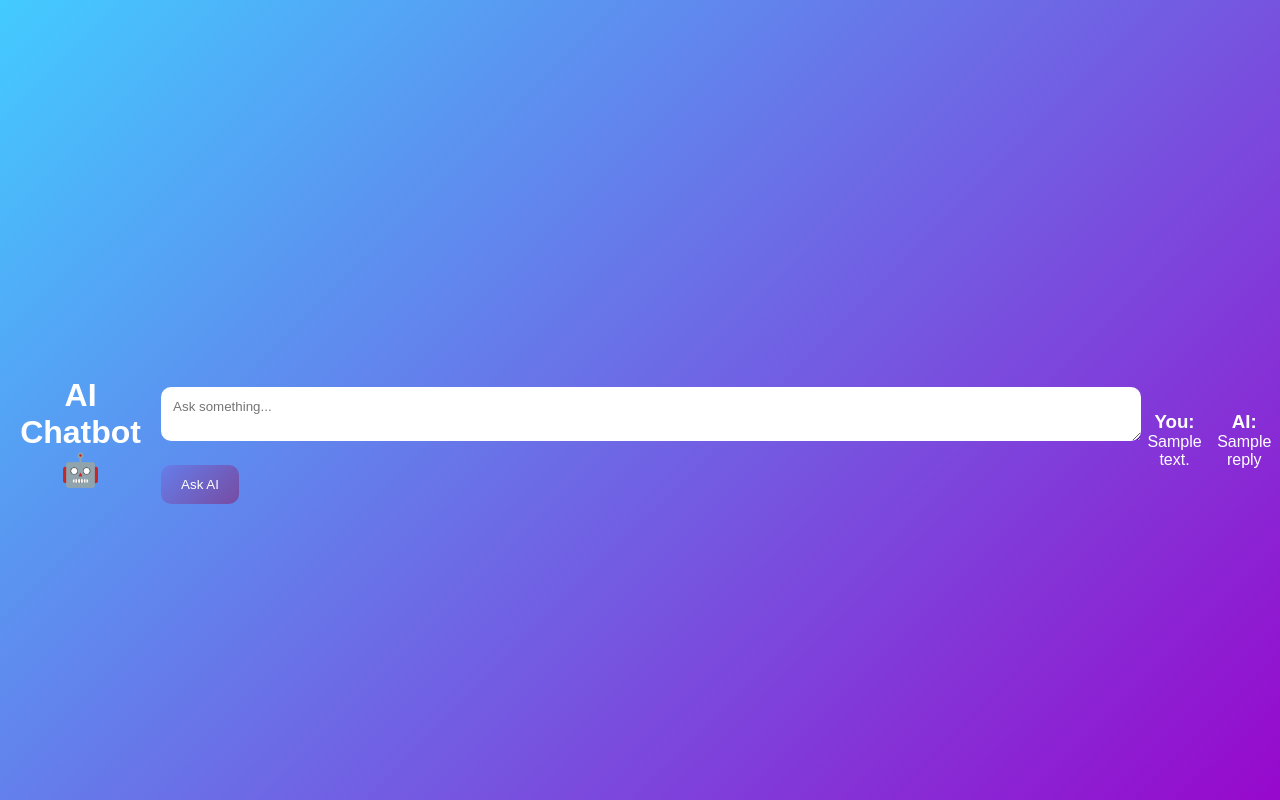
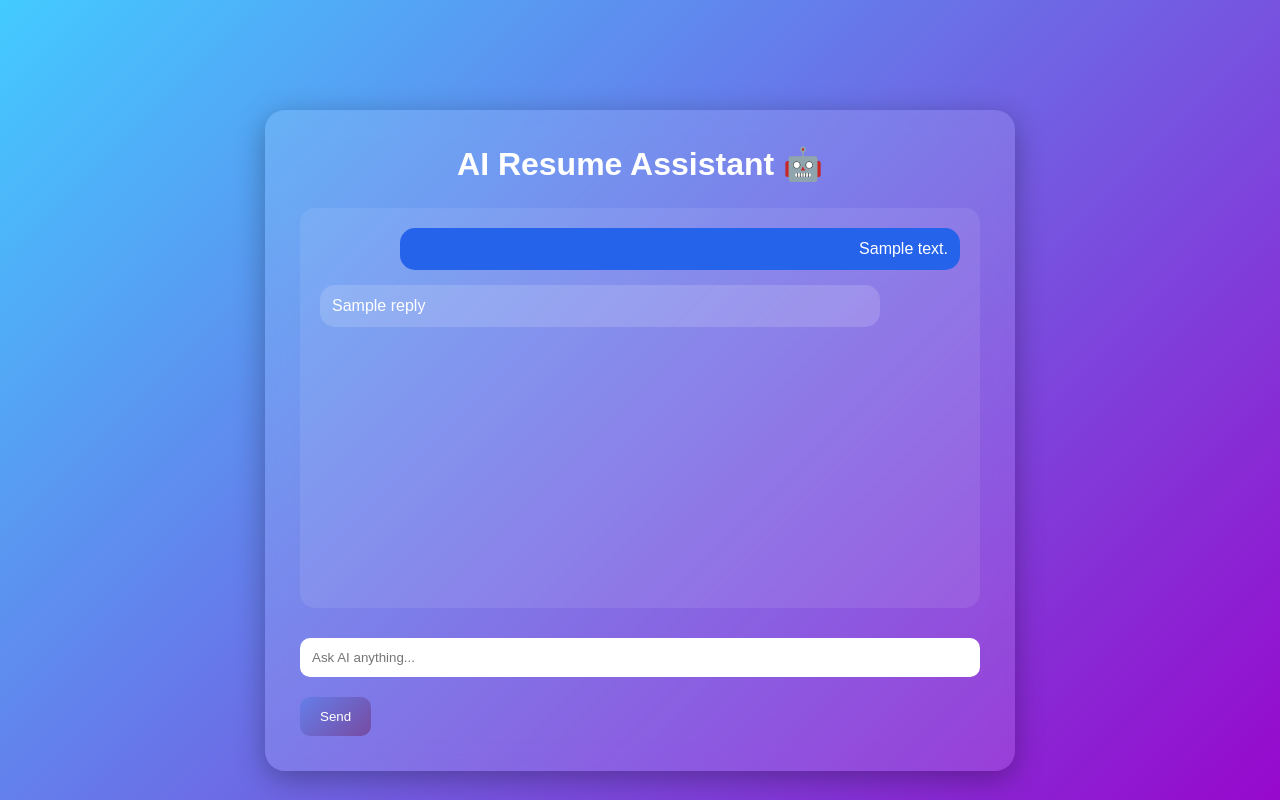
Before and after one commit to poornima0306/AI-RESUME-ANALYZER-, a Python web app: template templates/chatbot.html in a window 1280 px wide. Run offline with Jinja, Linux system fonts and the light colour scheme; the template is opened without the code that fills it: most values are stand-ins (such as "Sample title", 1, 10 or a date in 2020).

```diff
--- a/static/style.css
+++ b/static/style.css
@@ -107,42 +107,6 @@ button:hover {
     padding: 20px;
     border-radius: 15px;
     margin-top: 20px;
-}
-/* ================= DARK MODE FINAL FIX ================= */
-
-body.dark-mode {
-    background: #0f172a !important;
-    color: white !important;
-}
-
-/* IMPORTANT: make full page cover */
-body.dark-mode * {
-    transition: 0.3s;
-}
-
-/* container fix */
-body.dark-mode .container {
-    background: rgba(0,0,0,0.75) !important;
-}
-
-/* input fix */
-body.dark-mode input,
-body.dark-mode textarea,
-body.dark-mode select {
-    background: #1e293b !important;
-    color: white !important;
-    border: 1px solid #334155;
-}
-
-/* icon fix */
-body.dark-mode .icon-btn {
-    background: rgba(255,255,255,0.1) !important;
-    color: white !important;
-}
-
-/* card fix */
-body.dark-mode .card {
-    background: rgba(255,255,255,0.08) !important;
 }
 .skill-bar{
 
@@ -266,3 +230,66 @@ form {
 .history-table tr:hover{
     background:rgba(255,255,255,0.08);
 }
+.chat-box{
+    height:400px;
+    overflow-y:auto;
+    padding:20px;
+    background:rgba(255,255,255,0.08);
+    border-radius:15px;
+    margin-bottom:20px;
+}
+
+.user-msg{
+    background:#2563eb;
+    color:white;
+    padding:12px;
+    border-radius:15px;
+    margin-bottom:15px;
+    margin-left:80px;
+    text-align:right;
+}
+
+.ai-msg{
+    background:rgba(255,255,255,0.15);
+    color:white;
+    padding:12px;
+    border-radius:15px;
+    margin-bottom:15px;
+    margin-right:80px;
+}
+/* ================= DARK MODE FINAL ================= */
+
+html,
+body{
+    min-height:100%;
+}
+
+body.dark-mode{
+    background:#0f172a !important;
+    color:white !important;
+}
+
+body.dark-mode .page-content{
+    background:#0f172a !important;
+}
+
+body.dark-mode .container,
+body.dark-mode .card,
+body.dark-mode .result-card,
+body.dark-mode .section-card,
+body.dark-mode .chat-box{
+    background:#1e293b !important;
+    color:white !important;
+}
+
+body.dark-mode input,
+body.dark-mode textarea,
+body.dark-mode select{
+    background:#334155 !important;
+    color:white !important;
+}
+
+body.dark-mode .history-table th,
+body.dark-mode .history-table td{
+    color:white !important;
+}
--- a/templates/base.html
+++ b/templates/base.html
@@ -2,36 +2,62 @@
 <html>
 <head>
     <title>AI Resume Analyzer</title>
-    <link rel="stylesheet" href="{{ url_for('static', filename='style.css') }}">
+
+    <link rel="stylesheet"
+          href="{{ url_for('static', filename='style.css') }}">
 </head>
 
 <body>
 
-<!-- 🔥 ICONS (ONLY TOP RIGHT OVERLAY) -->
 {% if current_user.is_authenticated %}
 <div class="top-icons">
 
-    <a href="{{ url_for('home') }}" class="icon-btn" title="Home">🏠</a>
-    <a href="{{ url_for('profile') }}" class="icon-btn" title="Profile">👤</a>
-    <a href="{{ url_for('templates') }}" class="icon-btn" title="Templates">📄</a>
-    <a href="{{ url_for('chatbot') }}" class="icon-btn" title="Chatbot">🤖</a>
-    <a href="{{ url_for('history') }}" class="icon-btn" title="History">📚</a>
-    <button onclick="toggleDarkMode()" class="icon-btn" title="Dark Mode">🌙</button>
+    <a href="{{ url_for('home') }}"
+       class="icon-btn"
+       title="Home">🏠</a>
 
-    <a href="{{ url_for('logout') }}" class="icon-btn logout" title="Logout">🚪</a>
+    <a href="{{ url_for('profile') }}"
+       class="icon-btn"
+       title="Profile">👤</a>
+
+    <a href="{{ url_for('templates') }}"
+       class="icon-btn"
+       title="Templates">📄</a>
+
+    <a href="{{ url_for('chatbot') }}"
+       class="icon-btn"
+       title="AI Chat">🤖</a>
+
+    <a href="{{ url_for('history') }}"
+       class="icon-btn"
+       title="History">📚</a>
+
+    <button
+        onclick="toggleDarkMode()"
+        class="icon-btn"
+        title="Dark Mode">
+        🌙
+    </button>
+
+    <a href="{{ url_for('logout') }}"
+       class="icon-btn logout"
+       title="Logout">🚪</a>
 
 </div>
 {% endif %}
 
-<!-- 🔥 MAIN CONTENT (YOUR FULL WEBSITE STAYS HERE) -->
 <div class="page-content">
-    {% block content %}{% endblock %}
+    {% block content %}
+    {% endblock %}
 </div>
+
 <script>
 
 document.addEventListener("DOMContentLoaded", function(){
 
-    if(localStorage.getItem("theme") === "dark"){
+    const savedTheme = localStorage.getItem("theme");
+
+    if(savedTheme === "dark"){
         document.body.classList.add("dark-mode");
     }
 
@@ -42,13 +68,15 @@ function toggleDarkMode(){
     document.body.classList.toggle("dark-mode");
 
     if(document.body.classList.contains("dark-mode")){
-        localStorage.setItem("theme","dark");
+        localStorage.setItem("theme", "dark");
     }
     else{
-        localStorage.setItem("theme","light");
+        localStorage.setItem("theme", "light");
     }
+
 }
 
 </script>
+
 </body>
 </html>
--- a/templates/chatbot.html
+++ b/templates/chatbot.html
@@ -2,28 +2,41 @@
 
 {% block content %}
 
-<h1>AI Chatbot 🤖</h1>
+<div class="container">
 
-<form method="POST" action="{{ url_for('chatbot') }}">
+    <h1>AI Resume Assistant 🤖</h1>
 
-    <textarea name="message" placeholder="Ask something..." required></textarea>
+    <div class="chat-box">
 
-    <button type="submit">Ask AI</button>
+        {% if user_message %}
+        <div class="user-msg">
+            {{ user_message }}
+        </div>
+        {% endif %}
 
-</form>
+        {% if reply %}
+        <div class="ai-msg">
+            {{ reply }}
+        </div>
+        {% endif %}
 
-{% if user_message %}
-<div>
-    <h3>You:</h3>
-    <p>{{ user_message }}</p>
+    </div>
+
+    <form method="POST">
+
+        <input
+            type="text"
+            name="message"
+            placeholder="Ask AI anything..."
+            required
+        >
+
+        <button type="submit">
+            Send
+        </button>
+
+    </form>
+
 </div>
-{% endif %}
-
-{% if reply %}
-<div>
-    <h3>AI:</h3>
-    <p>{{ reply }}</p>
-</div>
-{% endif %}
 
 {% endblock %}
```
Also changed, not shown: app.py (+17 -6 lines).
